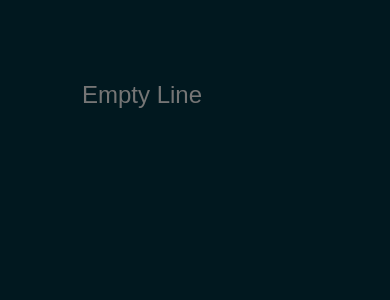
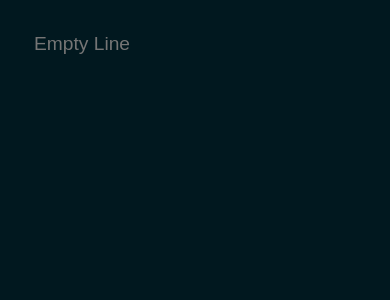
Before and after one commit to hyeyoom/umni, a Next.js app: page / in a window 390 px wide. Shown: the top 300 px of the page. Built offline with nearby package versions, Linux system fonts and the light colour scheme.

Commit message:
changed styles, messages

```diff
--- a/app/globals.css
+++ b/app/globals.css
@@ -8,11 +8,10 @@ body {
     font-size: 1.5rem;
 }
 
-
 .container {
     display: flex;
     flex-direction: column;
-    padding: 5rem;
+    padding: 5rem 15rem;
 }
 
 .row {
@@ -27,12 +26,12 @@ body {
     border: none;
     color: #e3dcdc;
     width: 70%;
-    font-size: 1.5rem; /* 입력 폰트 크기를 더 크게 설정 */
+    font-size: 1.5rem;
     outline: none;
 }
 
 .input-box:focus {
-    outline: none; /* 포커스 시에도 테두리 없음 */
+    outline: none;
 }
 
 .result {
@@ -42,11 +41,32 @@ body {
     font-size: 1.5rem;
     text-align: right;
     white-space: nowrap;
+    padding: 0.2rem;
+    border-radius: 4px;
+    box-sizing: border-box;
 }
 
 .result:hover {
     background-color: #25c725;
     color: #01181f;
-    padding: 0.2rem;
-    border-radius: 4px;
 }
+
+@media (max-width: 768px) {
+    body {
+        font-size: 1.2rem;
+    }
+
+    .container {
+        padding: 2rem;
+    }
+
+    .input-box {
+        width: 100%;
+        font-size: 1.2rem;
+    }
+
+    .result {
+        font-size: 1.2rem;
+        padding: 0.2rem;
+    }
+}
--- a/lib/ComputedValue.ts
+++ b/lib/ComputedValue.ts
@@ -53,7 +53,7 @@ export namespace ComputedValue {
 
     export class FunctionIsDefined extends ComputedValue {
         toString(): string {
-            return 'Function is defined!';
+            return 'Successfully defined';
         }
     }
 
```
